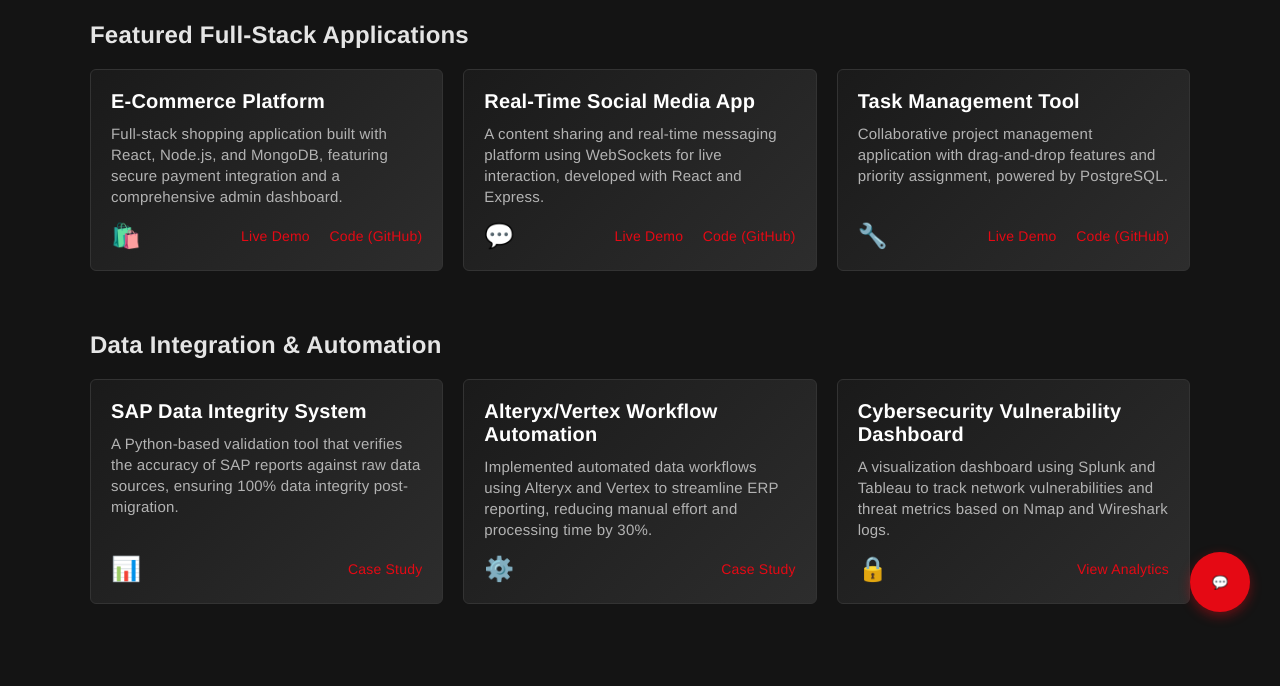
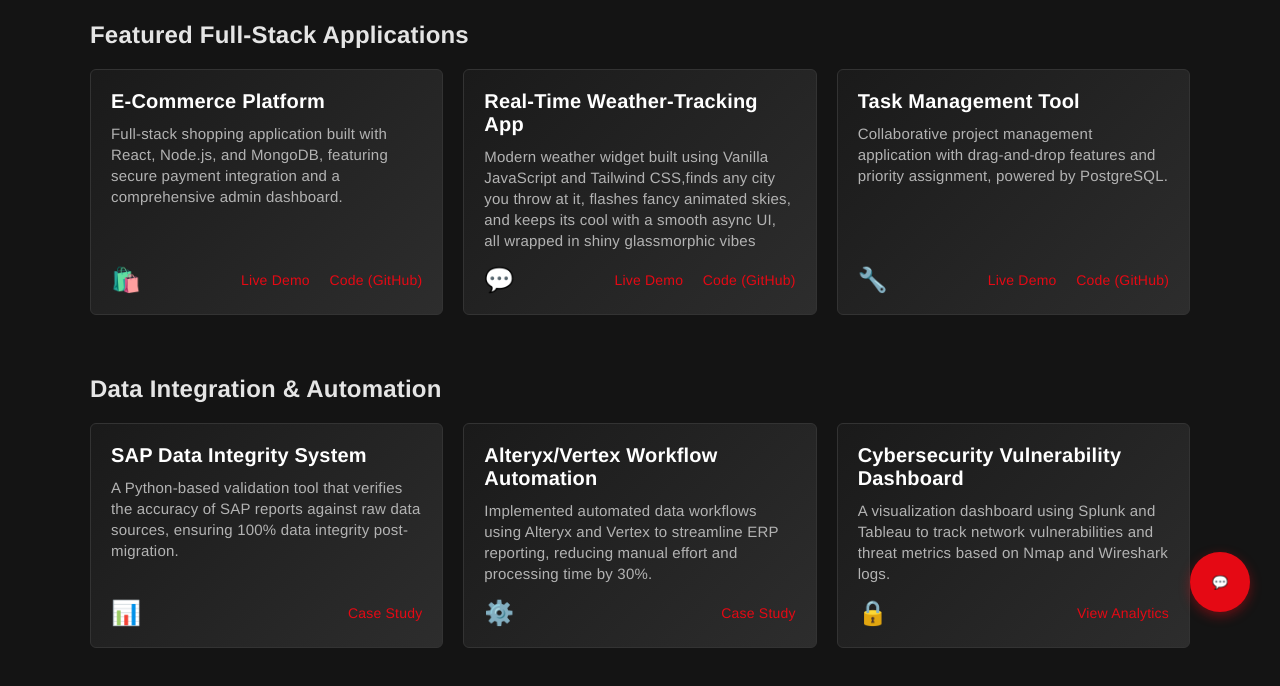
Before and after one commit to kalyanhsn/Personal-Portfolio, a plain HTML site: page projects.html in a window 1280 px wide. Shown: the part 158-844 px from the top of the page. Drawn offline with nearby package versions, Linux system fonts and the light colour scheme; some packages are replaced by stand-ins of ours; a script that the page names is missing.

Commit message:
git projects commit -m "Enhanced description for Real-Time Weather-Tracking App in projects.html"

```diff
--- a/projects.html
+++ b/projects.html
@@ -154,8 +154,8 @@
 
                 <div class="card">
                     <div>
-                        <h3>Real-Time Social Media App</h3>
-                        <p>A content sharing and real-time messaging platform using WebSockets for live interaction, developed with React and Express.</p>
+                        <h3>Real-Time Weather-Tracking App</h3>
+                        <p>Modern weather widget built using Vanilla JavaScript and Tailwind CSS,finds any city you throw at it, flashes fancy animated skies, and keeps its cool with a smooth async UI, all wrapped in shiny glassmorphic vibes</p>
                     </div>
                     <div class="card-footer">
                         <span class="card-accent">💬</span>
```
